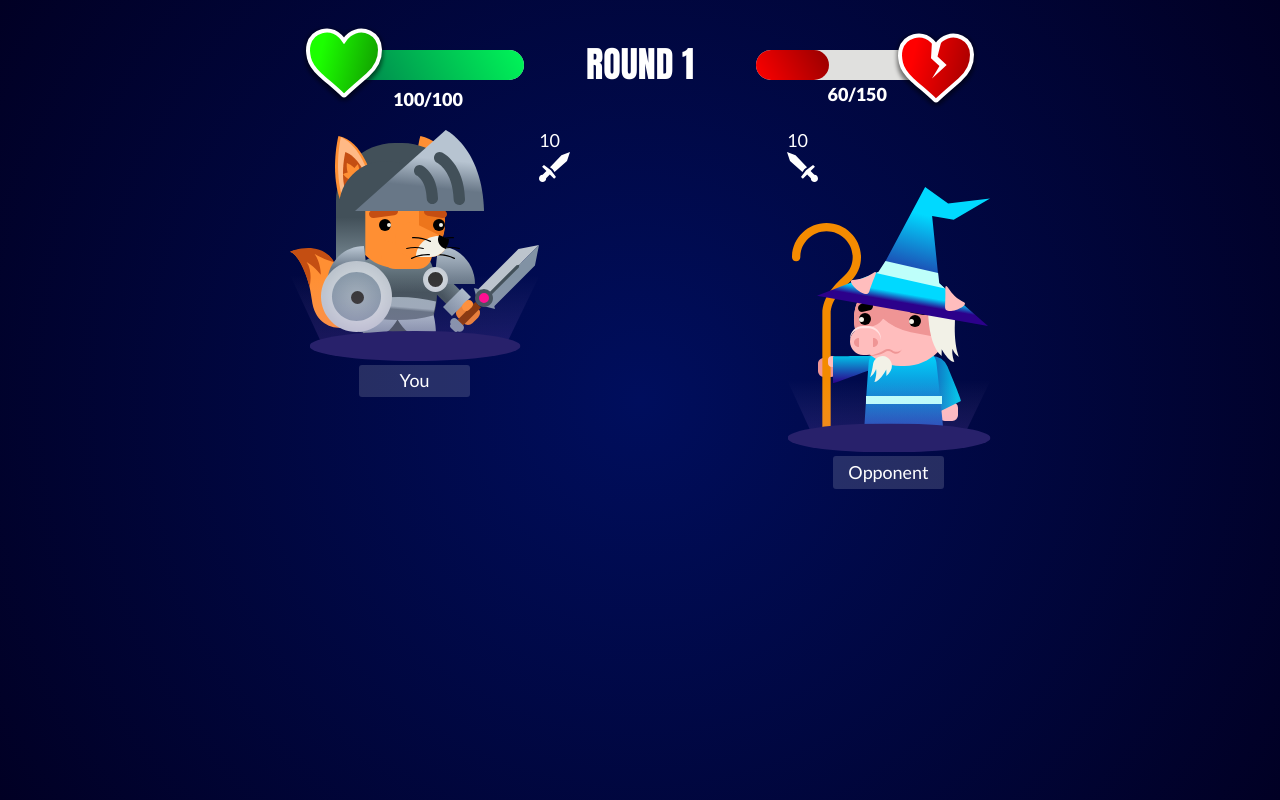
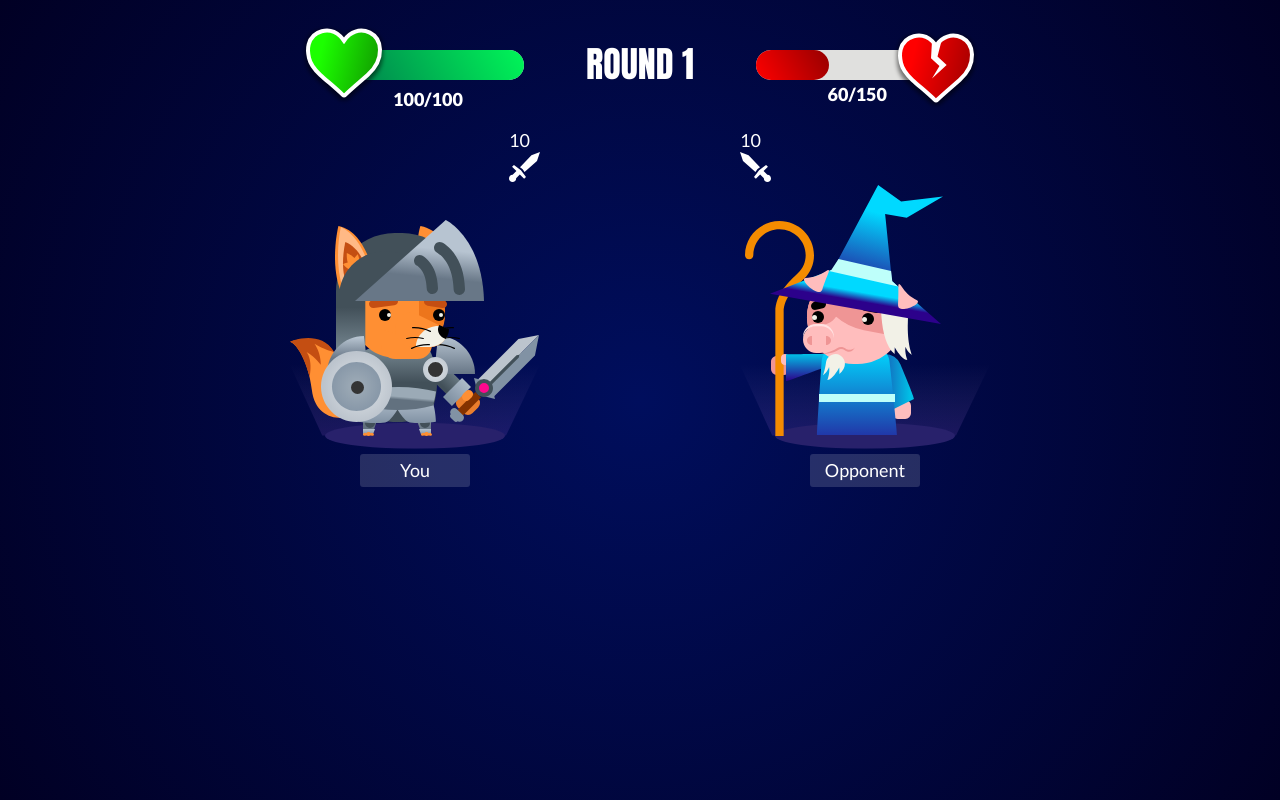
Before and after one commit to tamaraeaton/trivia-fighters, a React (Create React App) app: page /game in a window 1280 px wide. Built offline with nearby package versions, Linux system fonts and the light colour scheme.

Commit message:
RAP403: - YES! Fixed the Game UI and Avatar shadow issues

```diff
--- a/src/components/Avatar/Avatar.scss
+++ b/src/components/Avatar/Avatar.scss
@@ -3,34 +3,36 @@
   flex-direction: column;
   gap: 18.5px;
   align-items: center;
+  overflow: visible;
+  height: 300px;
+  justify-content: flex-end;
 }
 
 .avatarContainer {
-  // width: fit-content;
+  overflow: visible;
   position: relative;
+  width: 250px;
 }
 
 .avatarShadow {
   position: absolute;
   bottom: 0;
-  // height: 91.36px;
-  // width: 297px;
-  transform: translateX(-50%);
-  left: 50%;
+  left: 0;
 }
 
 .avatarShadowBase {
   position: absolute;
   bottom: 0;
   transform: translate(-50%, 50%);
-  // height: 30px;
-  width: 211px;
+  width: 180px;
   left: 50%;
+  z-index: 0;
 }
 
 .avatarImage {
-  // position: absolute;
-  // transform: translate(50%);
+  position: absolute;
+  bottom: 0;
+  z-index: 1;
 }
 
 .avatarName {
--- a/src/pages/Game.scss
+++ b/src/pages/Game.scss
@@ -1,17 +1,19 @@
 .healthBarContainer {
   display: flex;
-  // width: 100%;
 }
 
-.avatarContainer {
+.avatarContainerWrapper {
   display: flex;
   justify-content: space-between;
+  align-items: flex-end;
 }
 
-.avatarActionGroup1 {
-  // width: 400px;
-  height: 280px;
+.avatarActionGroup {
   display: flex;
-  flex-direction: row;
-  justify-content: flex-end;
+  flex-direction: column;
+  align-items: flex-end;
 }
+
+.group2 {
+  align-items: flex-start;
+}
--- a/src/pages/Game.tsx
+++ b/src/pages/Game.tsx
@@ -26,8 +26,9 @@ const Game: React.FunctionComponent = () => {
           currentHealth={60}
         />
       </div>
-      <div className="avatarContainer">
-        <div className="avatarActionGroup1">
+      <div className="avatarContainerWrapper">
+        <div className="avatarActionGroup">
+          <Action isReversed={false} actionState={'attack'} attackValue={10} />
           <Avatar
             alt="dragon"
             name="You"
@@ -35,9 +36,8 @@ const Game: React.FunctionComponent = () => {
             shadowBase={ShadowBase}
             shadow={Shadow}
           />
-          <Action isReversed={false} actionState={'attack'} attackValue={10} />
         </div>
-        <div className="avatarActionGroup2">
+        <div className="avatarActionGroup group2">
           <Action isReversed={true} actionState={'attack'} attackValue={10} />
           <Avatar
             alt="wizardpig"
```
